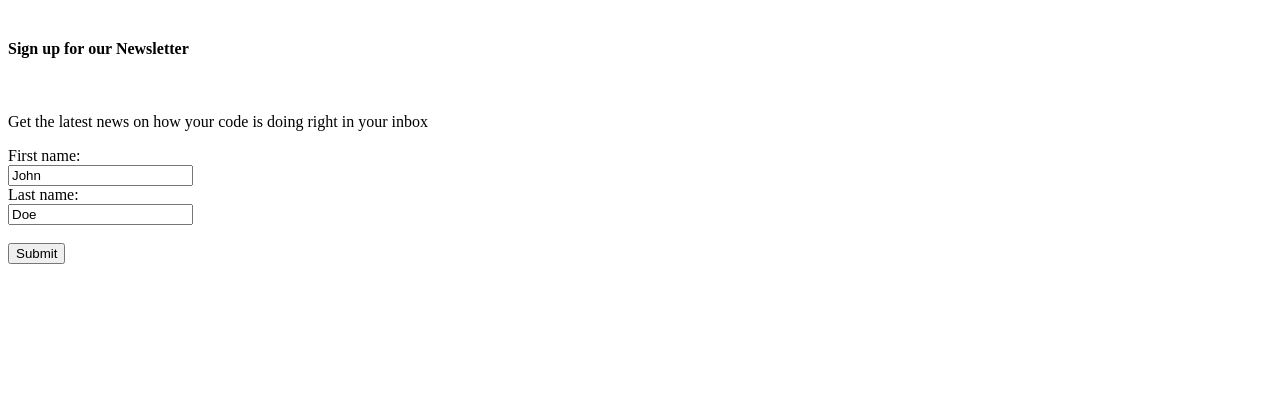
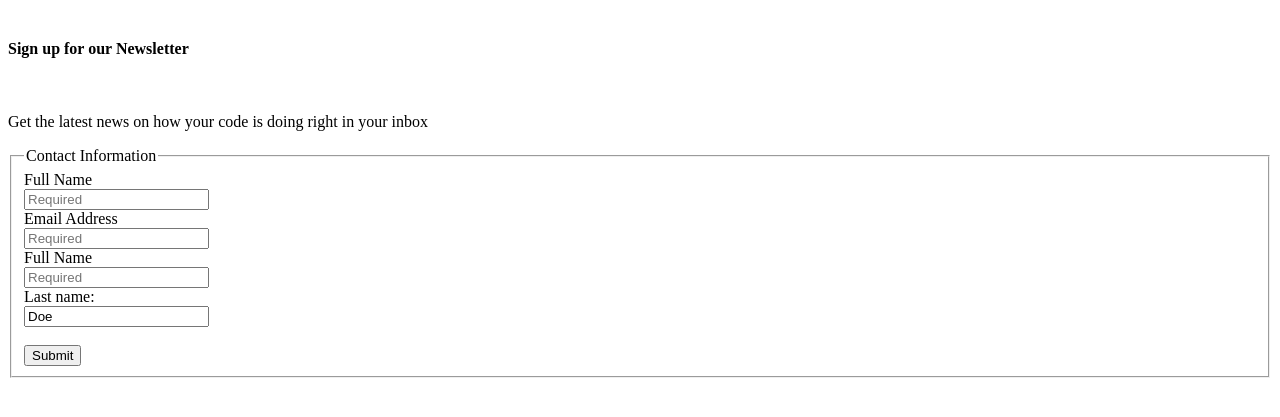
Before and after one commit to iamneo-production/ddaabcacdae305714094bbaaaabbcbbfefone, a website: page public/index.html in a window 1280 px wide. Shown: the part 79-496 px from the top of the page. Drawn offline with Linux system fonts and the light colour scheme.

Commit message:
Backup Commit

```diff
--- a/public/index.html
+++ b/public/index.html
@@ -10,12 +10,20 @@
 <h4>Sign up for our Newsletter</h4>
 <br>
 <p>Get the latest news on how your code is doing right in your inbox</p>
-<form ="/action_page.php">
-    <label for="fname">First name:</label><br>
-    <input type="text" id="fname" name="fname" value="John"><br>
-    <label for="lname">Last name:</label><br>
-    <input type="text" id="lname" name="lname" value="Doe"><br><br>
-    <input type="submit" value="Submit">
+<form>
+    <fieldset>
+        <legend>Contact Information</legend>
+        <label>Full Name</label><br>
+        <input type="text" id="name" name="user_name" placeholder="Required" required><br>
+        <label>Email Address</label><br>
+        <input type="text" id="name" name="user_name" placeholder="Required" required><br>
+        <label>Full Name</label><br>
+        <input type="text" id="name" name="user_name" placeholder="Required" required><br>
+        <label for="lname">Last name:</label><br>
+        <input type="text" id="lname" name="lname" value="Doe"><br><br>
+        <input type="submit" value="Submit">
+
+    </fieldset>
   </form>
 
 
```
